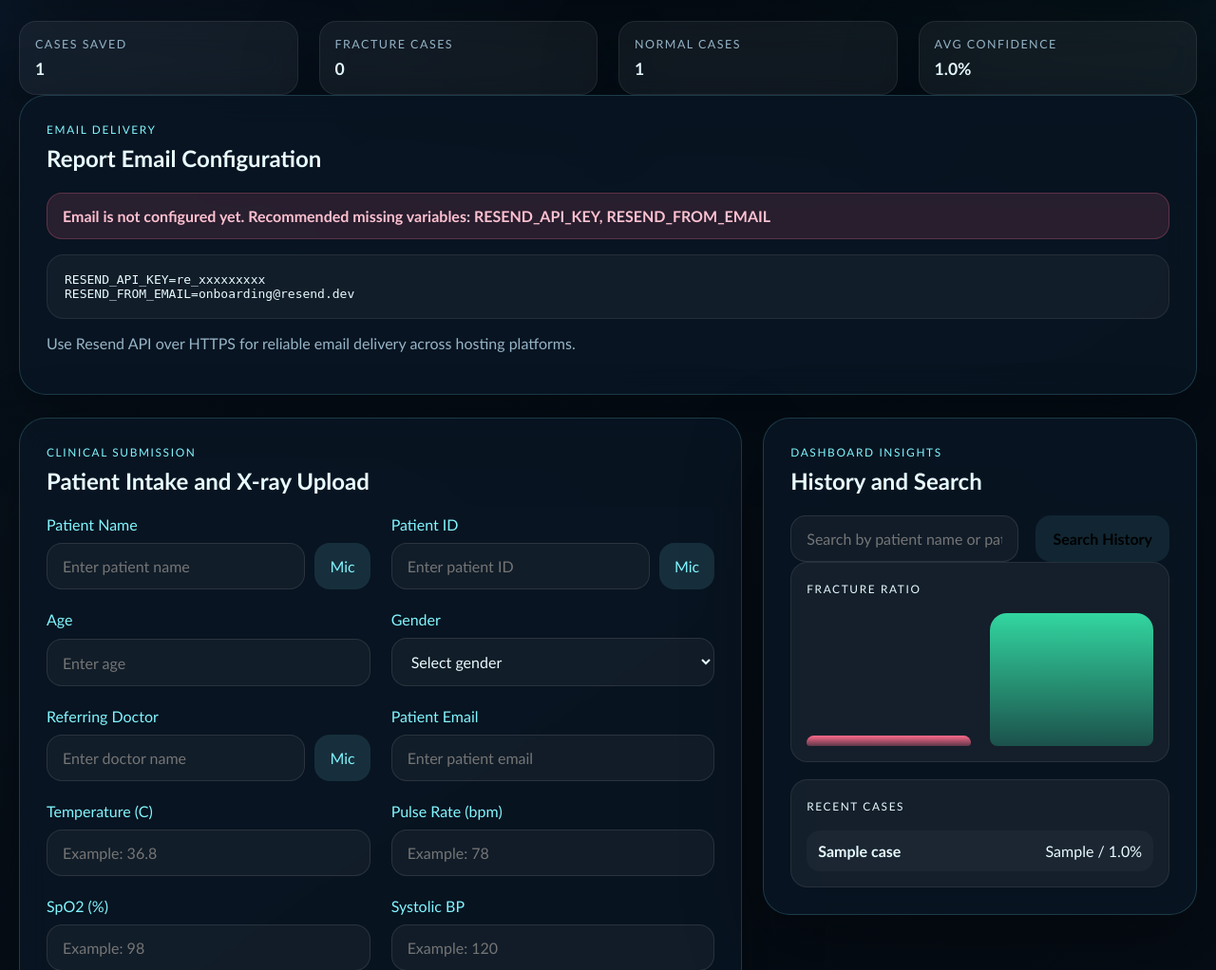
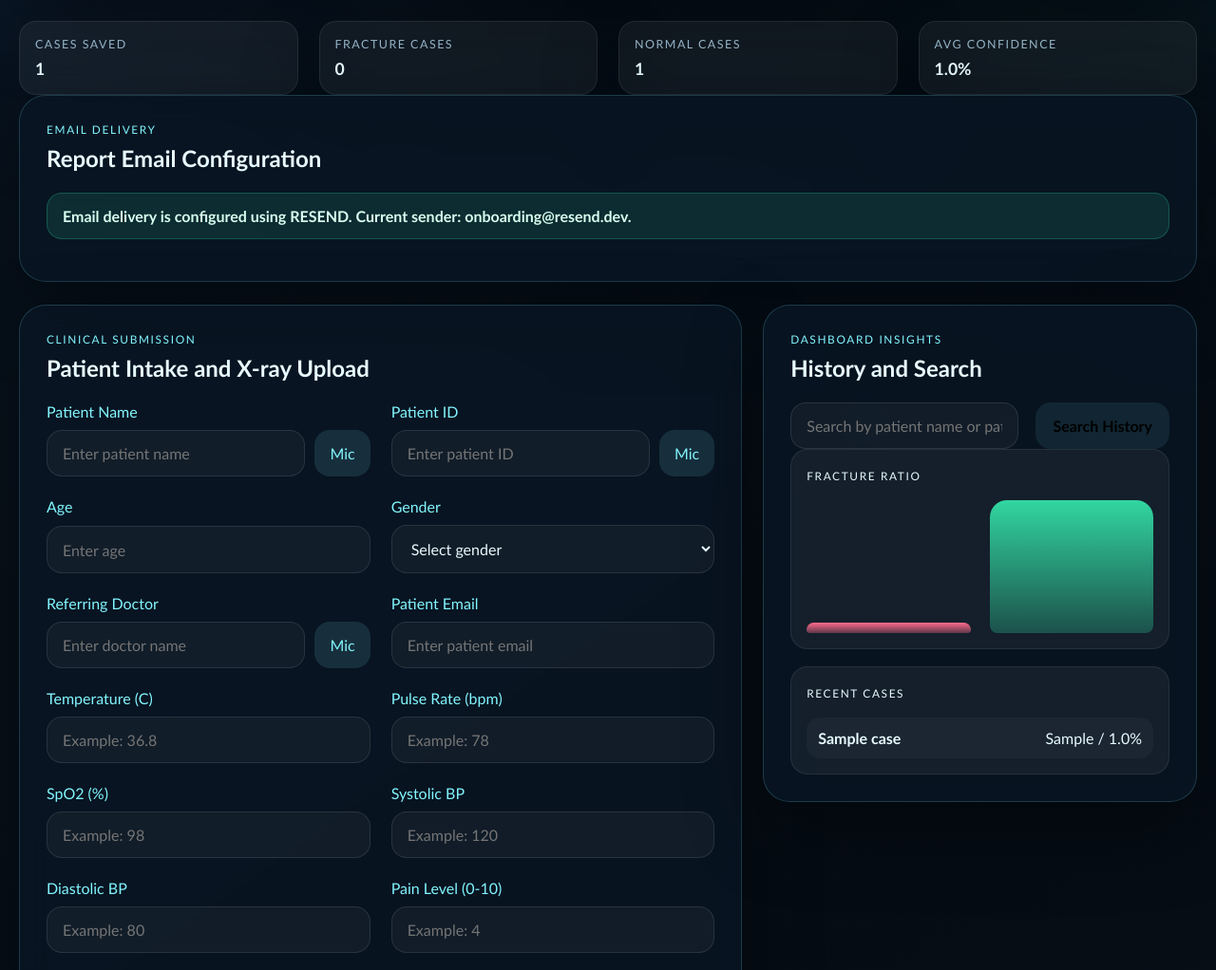
Before and after one commit to anujcodes1/Bone-Fracture-Detection-using-Deep-Learning, a Flask app: page / in a window 1280 px wide. Shown: the part 683-1705 px from the top of the page at 95% size. Run offline with Flask 3, Linux system fonts and the light colour scheme; the visitor is signed in with stand-in values (Sample User, id 1); tables that the repository leaves empty hold one stand-in row (values such as "Sample post"); some libraries are stand-ins or nearby versions.

Commit message:
Simplify Resend email configuration

```diff
--- a/backend/app.py
+++ b/backend/app.py
@@ -320,7 +320,7 @@
         return False, "Please enter an email address to send the report."
 
     resend_api_key = os.getenv("RESEND_API_KEY", "").strip()
-    resend_from_email = os.getenv("RESEND_FROM_EMAIL", "").strip()
+    resend_from_email = os.getenv("RESEND_FROM_EMAIL", "onboarding@resend.dev").strip()
     smtp_server = os.getenv("FRACTUREAI_SMTP_SERVER")
     smtp_port = os.getenv("FRACTUREAI_SMTP_PORT", "587")
     smtp_username = os.getenv("FRACTUREAI_SMTP_USERNAME")
@@ -382,7 +382,7 @@
                 smtp.login(smtp_username, smtp_password)
                 smtp.send_message(message)
         else:
-            return False, "Email provider is not configured. Add RESEND_API_KEY and RESEND_FROM_EMAIL."
+            return False, "Email provider is not configured. Add RESEND_API_KEY."
     except HTTPError as exc:
         return False, f"Email provider error: {exc.read().decode('utf-8', errors='ignore')}"
     except URLError as exc:
@@ -394,7 +394,7 @@
 
 
 def email_status():
-    resend_required = ["RESEND_API_KEY", "RESEND_FROM_EMAIL"]
+    resend_required = ["RESEND_API_KEY"]
     smtp_required = [
         "FRACTUREAI_SMTP_SERVER",
         "FRACTUREAI_SMTP_PORT",
@@ -404,6 +404,7 @@
     ]
     resend_missing = [key for key in resend_required if not os.getenv(key)]
     smtp_missing = [key for key in smtp_required if not os.getenv(key)]
+    resend_from_email = os.getenv("RESEND_FROM_EMAIL", "onboarding@resend.dev").strip()
     provider = None
     if not resend_missing:
         provider = "resend"
@@ -415,6 +416,7 @@
         "missing": [] if provider else resend_required,
         "resend_missing": resend_missing,
         "smtp_missing": smtp_missing,
+        "from_email": resend_from_email,
     }
 
 
--- a/backend/templates/index.html
+++ b/backend/templates/index.html
@@ -125,14 +125,13 @@
         </div>
 
         {% if email_status.configured %}
-        <p class="message success">Email delivery is configured using {{ email_status.provider|upper }}. You can send PDF case reports directly from the dashboard.</p>
+        <p class="message success">Email delivery is configured using {{ email_status.provider|upper }}. Current sender: {{ email_status.from_email }}.</p>
         {% else %}
-        <p class="message error">Email is not configured yet. Recommended missing variables: {{ email_status.missing|join(', ') }}</p>
+        <p class="message error">Email is not configured yet. Missing variables: {{ email_status.missing|join(', ') }}</p>
         <div class="code-block">
-          <pre><code>RESEND_API_KEY=re_xxxxxxxxx
-RESEND_FROM_EMAIL=onboarding@resend.dev</code></pre>
+          <pre><code>RESEND_API_KEY=re_xxxxxxxxx</code></pre>
         </div>
-        <p class="helper-text">Use Resend API over HTTPS for reliable email delivery across hosting platforms.</p>
+        <p class="helper-text">`RESEND_FROM_EMAIL` is optional for testing and defaults to onboarding@resend.dev.</p>
         {% endif %}
       </section>
 
```
Also changed, not shown: backend/templates/health_report.html (+4 -4 lines).
